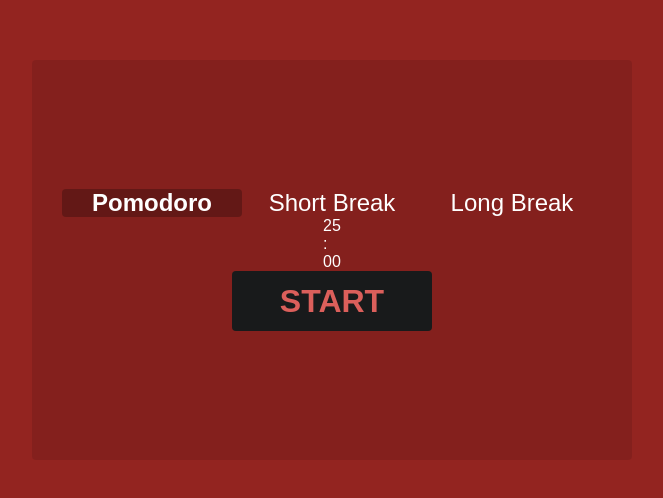
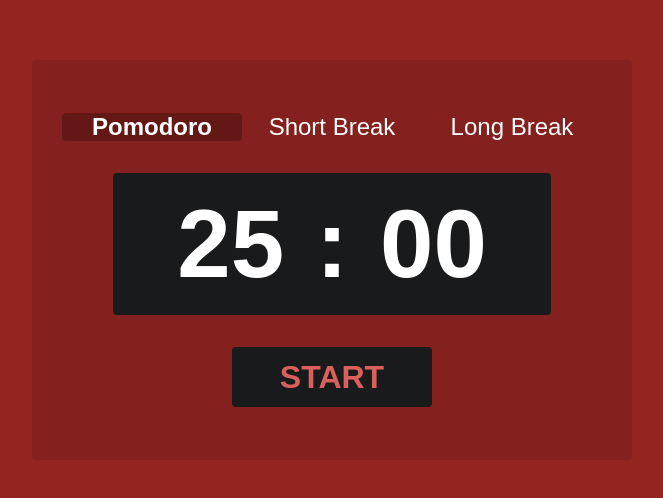
Before and after one commit to willswats/react-pomodoro, a React (Create React App) app: page / in a window 1280 px wide. Shown: the part 140-638 px from the top of the page, without its empty margins (308-971 px from the left). Built offline with nearby package versions, Linux system fonts and the light colour scheme; the HTML template or start-up script is replaced by a standard one.

Commit message:
Move components and fix className naming

```diff
--- a/src/components/UI/Buttons/ModeButton.tsx
+++ b/src/components/Buttons/ModeButton.tsx
@@ -1,5 +1,5 @@
 import { Dispatch } from 'react';
-import { State, Action, ACTIONS, MODES } from '../../Timer';
+import { State, Action, ACTIONS, MODES } from '../Timer';
 
 import classes from './ModeButton.module.css';
 
--- a/src/components/UI/Buttons/StartStopButton.tsx
+++ b/src/components/Buttons/StartStopButton.tsx
@@ -1,5 +1,5 @@
 import { Dispatch } from 'react';
-import { State, Action, ACTIONS } from '../../Timer';
+import { State, Action, ACTIONS } from '../Timer';
 
 import classes from './StartStopButton.module.css';
 
--- a/src/components/Timer.tsx
+++ b/src/components/Timer.tsx
@@ -1,8 +1,8 @@
 import { useReducer, useEffect } from 'react';
 
-import ModeButton from './UI/Buttons/ModeButton';
+import ModeButton from './Buttons/ModeButton';
 import TimerCounter from './TimerCounter';
-import StartStopButton from './UI/Buttons/StartStopButton';
+import StartStopButton from './Buttons/StartStopButton';
 
 import classes from './Timer.module.css';
 
--- a/src/components/TimerCounter.tsx
+++ b/src/components/TimerCounter.tsx
@@ -11,10 +11,10 @@ interface TimerCounterProps {
 const TimerCounter = ({ state }: TimerCounterProps) => {
   const { timeRemaining } = state;
   return (
-    <div className={classes['timer-count']}>
-      <div className={classes['timer-count__content']}>
+    <div className={classes['timer-counter']}>
+      <div className={classes['timer-counter__content']}>
         <p>{convertTime(timeRemaining.minutes)}</p>
-        <span className={classes['timer-count__colon']}>:</span>
+        <span className={classes['timer-counter__colon']}>:</span>
         <p>{convertTime(timeRemaining.seconds)}</p>
       </div>
     </div>
```
Also changed, not shown: src/components/Buttons/ModeButton.module.css (renamed from src/components/UI/Buttons/ModeButton.module.css), src/components/Buttons/SettingsButton.module.css (renamed from src/components/UI/Buttons/SettingsButton.module.css), src/components/Buttons/SettingsButton.tsx (renamed from src/components/UI/Buttons/SettingsButton.tsx), src/components/Buttons/StartStopButton.module.css (renamed from src/components/UI/Buttons/StartStopButton.module.css).
